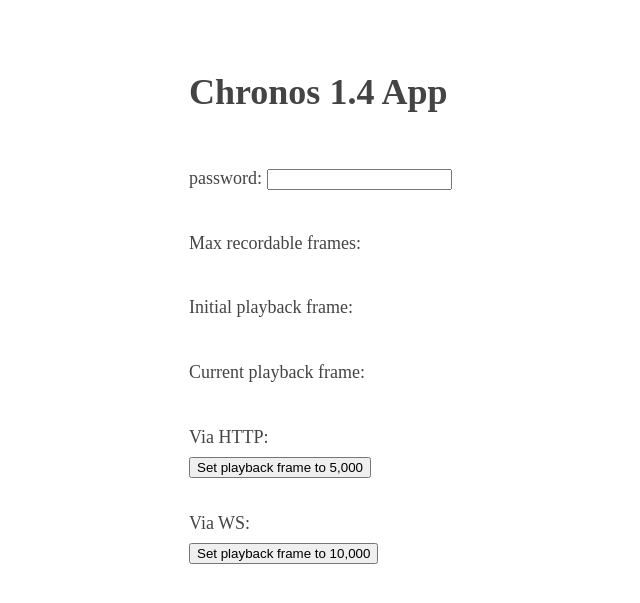
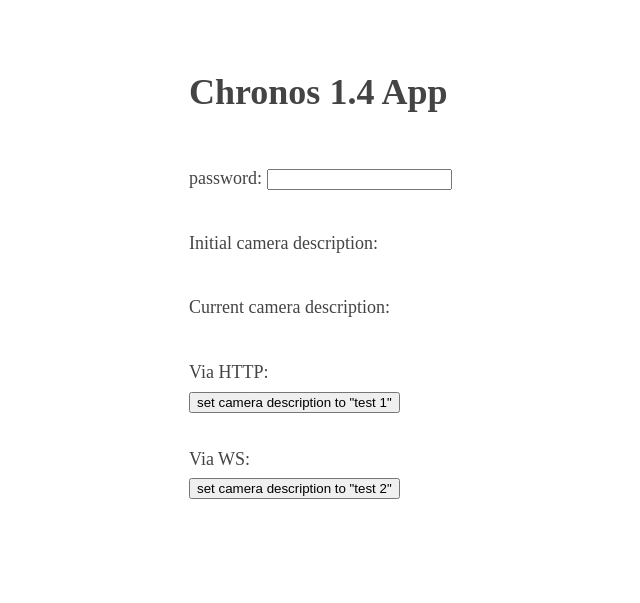
Before and after one commit to krontech/chronos-web-interface, a Python web app: template templates/index.html in a window 1280 px wide. Shown: the top 603 px of the page, without its empty margins (126-766 px from the left). Run offline with Jinja, Linux system fonts and the light colour scheme; the template is opened without the code that fills it, so the values that code supplies are empty.

Commit message:
Fixed authentication; set value via HTTP and WS works.

```diff
--- a/static/api.js
+++ b/static/api.js
@@ -3,41 +3,35 @@
 const socket = io();
 
 socket.on('connect', () => {
-	socket.emit('subscribe', ['playbackFrame'], reply =>
+	socket.emit('subscribe', ['cameraDescription'], reply =>
 		console.info('subscription reply', reply) )
 })
 
-socket.emit('get', ['totalAvailableFrames'], reply => {
-	if(!reply) { return console.error('get totalAvailableFrames failed') }
-	document.querySelector('#totalAvailableFrames').textContent =
-		reply.totalAvailableFrames
-})
-
-socket.emit('get', ['playbackFrame'], reply => {
-	if(!reply) { return console.error('get playbackFrame failed') }
-	document.querySelector('#initialPlaybackFrame').textContent = reply.playbackFrame
+socket.emit('get', ['cameraDescription'], reply => {
+	if(!reply) { return console.error('get cameraDescription failed') }
+	document.querySelector('#initialCameraDescription').textContent = reply.cameraDescription
 })
 
 
-socket.on('playbackFrame', playbackFrame => {
-	document.querySelector('#currentPlaybackFrame').textContent = playbackFrame
+socket.on('cameraDescription', cameraDescription => {
+	document.querySelector('#currentCameraDescription').textContent = cameraDescription
 })
 
 socket.on('message', data => console.log('message', data))
 
 
-document.querySelector('#setPlaybackFrameHTTP').addEventListener('click', () => {
+document.querySelector('#setCameraDescriptionHTTP').addEventListener('click', () => {
 	fetch('/api/0.1.0/set', {
 		method: "POST",
 		cache: "no-cache",
 		credentials: "same-origin",
 		headers: {"Content-Type": "application/json; charset=utf-8"},
-		body: JSON.stringify([{playbackFrame: 5000}]),
+		body: JSON.stringify([{cameraDescription: 'test 1'}]),
 	})
 	.then(reply => console.info('http reply', reply))
 })
 
-document.querySelector('#setPlaybackFrameWS').addEventListener('click', () =>
-	socket.emit('set', {playbackFrame: 10000}, function(reply) {
+document.querySelector('#setCameraDescriptionWS').addEventListener('click', () =>
+	socket.emit('set', {cameraDescription: 'test 2'}, function(reply) {
 		console.info('ws reply', reply)
 	}) )
--- a/static/index.js
+++ b/static/index.js
@@ -1,7 +1,7 @@
 "use strict"
 
 document.querySelector('#password').addEventListener('change', evt => {
-	console.log('changing', evt.target.value, sha256(evt.target.value))
+	console.log('changing', evt.target.value, sha256('chronos-' + evt.target.value))
 
 	const passwordHash = sha256(evt.target.value)
 
--- a/templates/index.html
+++ b/templates/index.html
@@ -15,18 +15,17 @@
 	<body>
 		<h1>Chronos 1.4 App</h1>
 		<p>password: <input id="password"/></p>
-		<p>Max recordable frames: <span id=totalAvailableFrames></span></p>
-		<p>Initial playback frame: <span id=initialPlaybackFrame></span></p>
-		<p>Current playback frame: <span id=currentPlaybackFrame></span></p>
+		<p>Initial camera description: <span id=initialCameraDescription></span></p>
+		<p>Current camera description: <span id=currentCameraDescription></span></p>
 		<p>
 			Via HTTP:
 			<br>
-			<button id=setPlaybackFrameHTTP>Set playback frame to 5,000</button>
+			<button id=setCameraDescriptionHTTP>set camera description to "test 1"</button>
 			<br>
 			<br>
 			Via WS:
 			<br>
-			<button id=setPlaybackFrameWS>Set playback frame to 10,000</button>
+			<button id=setCameraDescriptionWS>set camera description to "test 2"</button>
 		</p>
 	</body>
 </html>
```
Also changed, not shown: main.py (+10 -4 lines).
